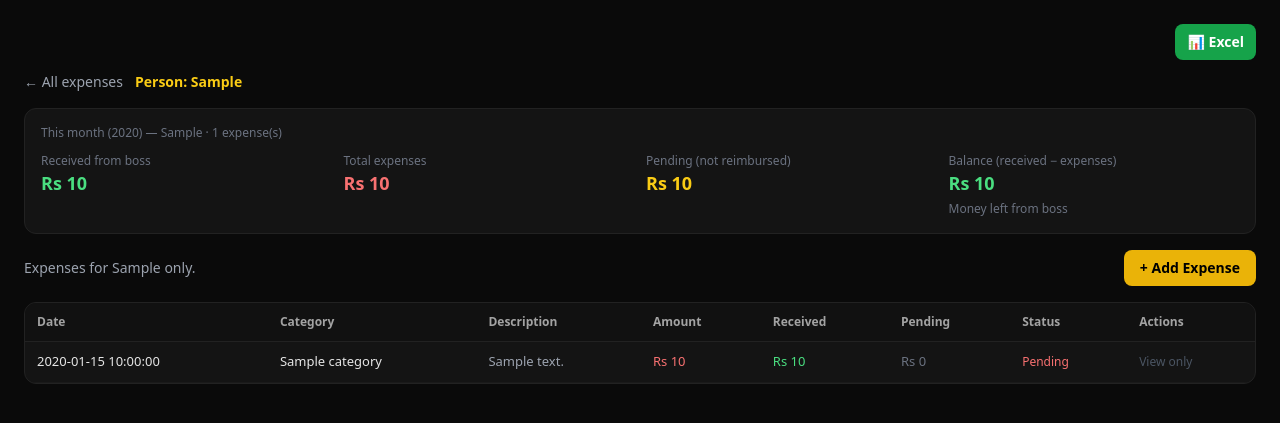
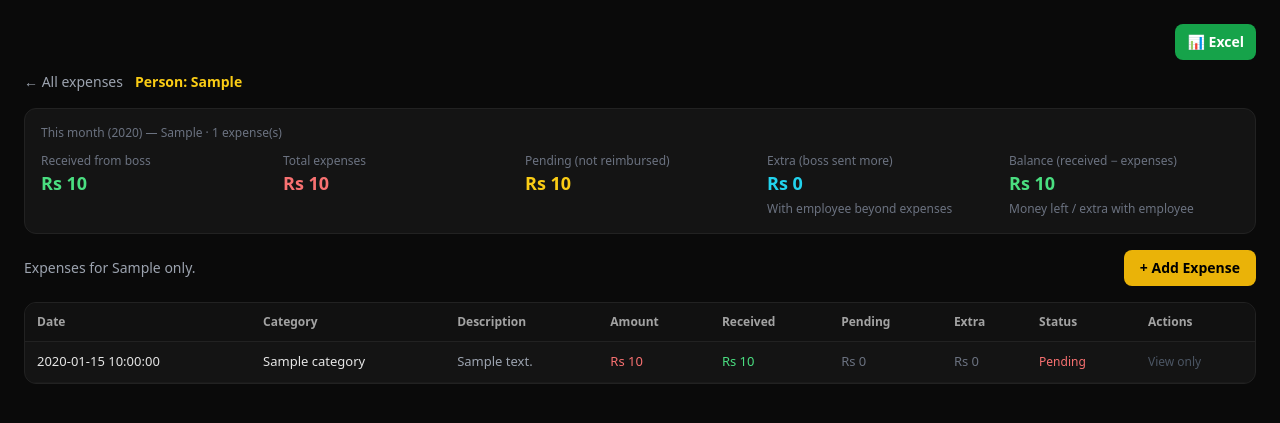
Before and after one commit to iamaar210-source/Solar-Manager-Final-, a Flask app: template app/templates/expenses.html in a window 1280 px wide. Shown: the top 423 px of the page. Run offline with Flask 3, Linux system fonts and the light colour scheme; the template is opened without the code that fills it: most values are stand-ins (such as "Sample title", 1, 10 or a date in 2020); parts of the project's set-up code (start-up, migrations or seed data) failed here and were passed over; some libraries are stand-ins or nearby versions.

Commit message:
Add files via upload

```diff
--- a/app/routes.py
+++ b/app/routes.py
@@ -978,11 +978,12 @@ def expenses_excel():
             recv = float(r.get("amount_received") or 0)
             data.append([
                 r.get("date"), r.get("person_name") or "", r.get("category"),
-                amt, recv, max(0, amt - recv), r.get("payment_status") or "Pending",
+                amt, recv, max(0, amt - recv), max(0, recv - amt),
+                r.get("payment_status") or "Pending",
                 r.get("description") or "",
             ])
         return _excel_response(f"expenses_{loc}.xlsx",
-            ["Date", "Person", "Category", "Amount", "Received", "Pending", "Status", "Description"], data)
+            ["Date", "Person", "Category", "Amount", "Received", "Pending", "Extra", "Status", "Description"], data)
     except Exception as e:
         flash(f"Excel error: {e}", "error")
         return redirect(url_for("main.expenses"))
--- a/app/templates/expenses.html
+++ b/app/templates/expenses.html
@@ -22,7 +22,7 @@
     {% if person_filter %} — {{ person_filter }}{% endif %}
     · {{ month_summary.count }} expense(s)
   </p>
-  <div class="grid grid-cols-2 md:grid-cols-4 gap-3 text-sm">
+  <div class="grid grid-cols-2 md:grid-cols-5 gap-3 text-sm">
     <div>
       <p class="text-xs text-gray-500">Received from boss</p>
       <p class="text-green-400 font-semibold text-lg">Rs {{ "{:,.0f}".format(month_summary.received) }}</p>
@@ -36,13 +36,18 @@
       <p class="text-yellow-400 font-semibold text-lg">Rs {{ "{:,.0f}".format(month_summary.pending) }}</p>
     </div>
     <div>
+      <p class="text-xs text-gray-500">Extra (boss sent more)</p>
+      <p class="text-cyan-400 font-semibold text-lg">Rs {{ "{:,.0f}".format(month_summary.extra or 0) }}</p>
+      <p class="text-xs text-gray-500 mt-1">With employee beyond expenses</p>
+    </div>
+    <div>
       <p class="text-xs text-gray-500">Balance (received − expenses)</p>
       {% if month_summary.overspent %}
       <p class="text-red-400 font-semibold text-lg">Rs {{ "{:,.0f}".format(month_summary.balance) }}</p>
       <p class="text-xs text-red-400 mt-1">⚠ Expenses greater than received from boss</p>
       {% else %}
       <p class="text-green-400 font-semibold text-lg">Rs {{ "{:,.0f}".format(month_summary.balance) }}</p>
-      <p class="text-xs text-gray-500 mt-1">Money left from boss</p>
+      <p class="text-xs text-gray-500 mt-1">Money left / extra with employee</p>
       {% endif %}
     </div>
   </div>
@@ -64,6 +69,9 @@
         <span class="text-green-400 ml-2">Recv Rs {{ "{:,.0f}".format(p.total_received) }}</span>
         {% if p.pending > 0 %}
         <span class="text-yellow-400 ml-2">Pending Rs {{ "{:,.0f}".format(p.pending) }}</span>
+        {% endif %}
+        {% if (p.extra or 0) > 0 %}
+        <span class="text-cyan-400 ml-2">Extra Rs {{ "{:,.0f}".format(p.extra) }}</span>
         {% endif %}
       </div>
     </a>
@@ -114,6 +122,7 @@
         <th>Amount</th>
         <th>Received</th>
         <th>Pending</th>
+        <th>Extra</th>
         <th>Status</th>
         <th>Actions</th>
       </tr>
@@ -123,6 +132,7 @@
       {% set amt = e.amount or 0 %}
       {% set recv = e.amount_received or 0 %}
       {% set pend = amt - recv if amt > recv else 0 %}
+      {% set extra = recv - amt if recv > amt else 0 %}
       {% set st = e.payment_status or 'Pending' %}
       <tr>
         <td>{{ e.date }}</td>
@@ -138,8 +148,11 @@
         <td class="text-red-400 font-medium">Rs {{ "{:,.0f}".format(amt) }}</td>
         <td class="text-green-400">Rs {{ "{:,.0f}".format(recv) }}</td>
         <td class="{% if pend > 0 %}text-yellow-400{% else %}text-gray-500{% endif %}">Rs {{ "{:,.0f}".format(pend) }}</td>
+        <td class="{% if extra > 0 %}text-cyan-400 font-medium{% else %}text-gray-500{% endif %}">Rs {{ "{:,.0f}".format(extra) }}</td>
         <td>
-          {% if st == 'Received' %}
+          {% if st == 'Extra' %}
+          <span class="text-xs text-cyan-400">Extra</span>
+          {% elif st == 'Received' %}
           <span class="text-xs text-green-400">Received</span>
           {% elif st == 'Partial' %}
           <span class="text-xs text-yellow-400">Partial</span>
@@ -166,7 +179,7 @@
         </td>
       </tr>
       {% else %}
-      <tr><td colspan="{% if person_filter %}8{% else %}9{% endif %}" class="text-center text-gray-500 py-8">No expenses yet</td></tr>
+      <tr><td colspan="{% if person_filter %}9{% else %}10{% endif %}" class="text-center text-gray-500 py-8">No expenses yet</td></tr>
       {% endfor %}
     </tbody>
   </table>
```
Also changed, not shown: app/database.py (+6 -1 lines).
